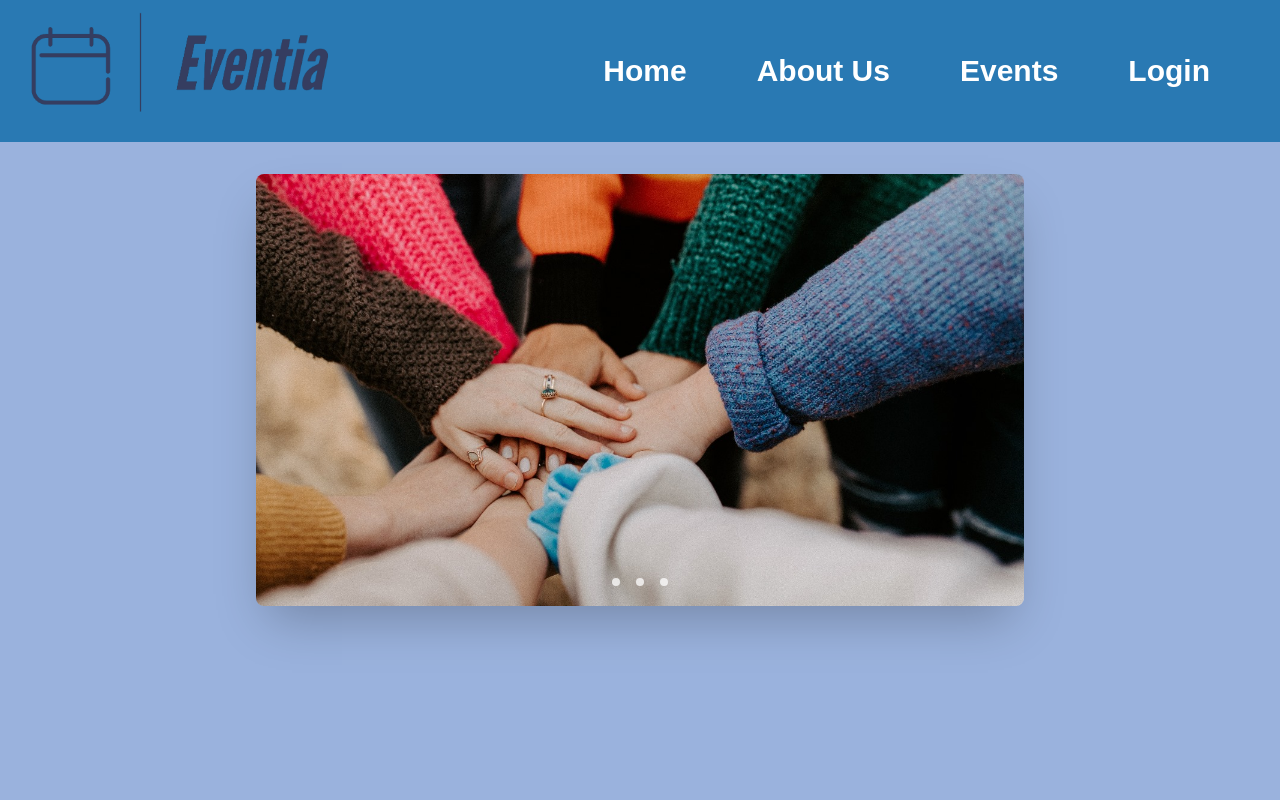
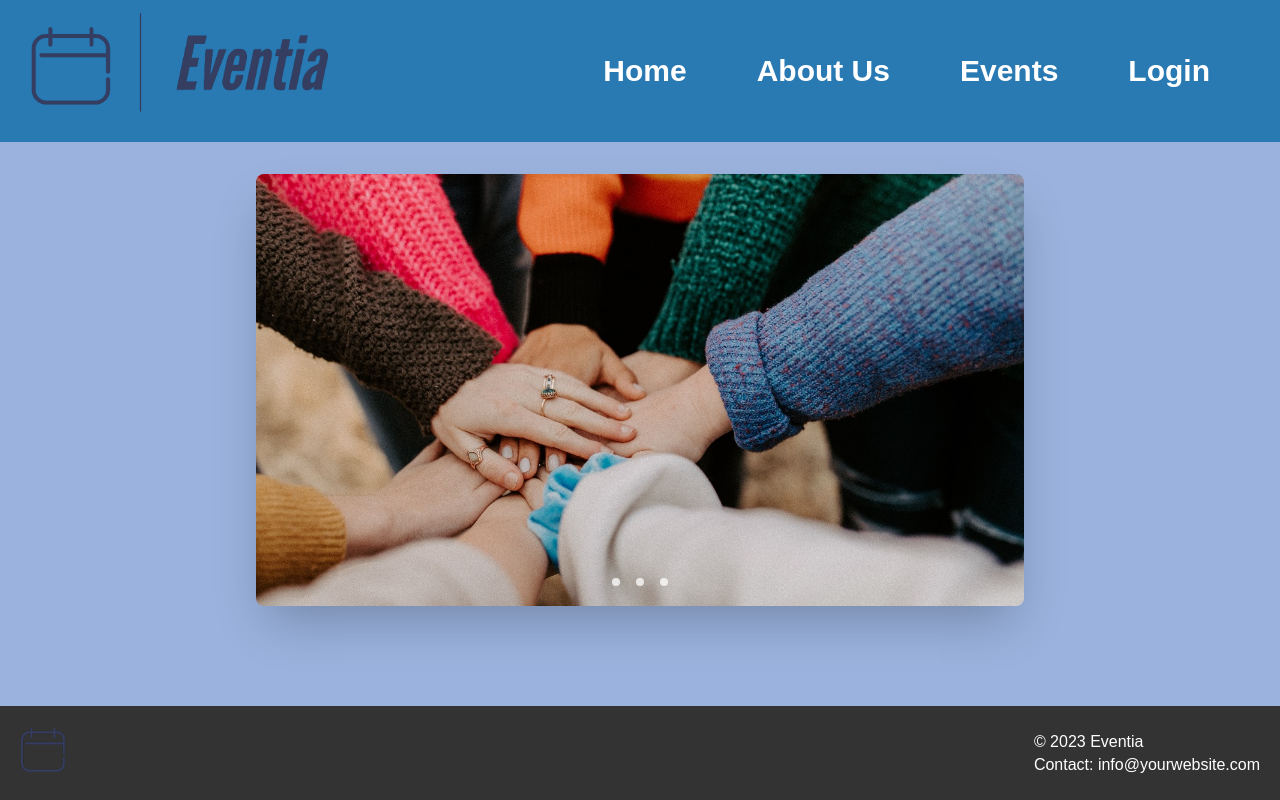
Before and after one commit to adar-k-d/noobie_StackUp, a plain HTML site: page index.html in a window 1280 px wide. Drawn offline with Linux system fonts and the light colour scheme.

Commit message:
added footer

```diff
--- a/css/styles.css
+++ b/css/styles.css
@@ -103,3 +103,35 @@ nav li a {
     transition: transform 0.2s;
     margin-right: 50px;
 }
+
+/*-----------footer------------*/
+/* Add space between navigation items */
+.nav-links li {
+    margin-right: 20px; /* Adjust the right margin as needed for spacing */
+}
+
+/* Add this CSS to create a sticky footer */
+footer {
+    background-color: #333;
+    color: #fff;
+    padding: 20px 0;
+    position: absolute;
+    bottom: 0;
+    width: 100%;
+}
+
+.footer-content {
+    display: flex;
+    justify-content: space-between;
+    align-items: center;
+    padding: 0 20px;
+}
+
+.footer-logo img {
+    width: auto;
+    height: 50px;
+}
+
+.footer-info p {
+    margin: 5px 0;
+}
--- a/index.html
+++ b/index.html
@@ -12,7 +12,7 @@
             <img src="images/logo.png" alt="Your Logo">
         </div>
         <ul class="nav-links">
-            <li><a href="#">Home</a></li>
+            <li><a href="https://adar-k-d.github.io/noobie_StackUp/">Home</a></li>
             <li><a href="#">About Us</a></li>
             <li><a href="#">Events</a></li>
             <li><a href="#">Login</a></li>
@@ -34,6 +34,22 @@
         </div>
    </section>
 
+   <section>
+   </section>
+
+   <footer>
+    <div class="footer-content">
+        <div class="footer-logo">
+            <img src="/images/logo_footer.png" alt="Footer Logo">
+        </div>
+        <div class="footer-info">
+            <p>&copy; 2023 Eventia</p>
+            <p>Contact: info@yourwebsite.com</p>
+        </div>
+    </div>
+</footer>
+
+
 
     <script src="js/script.js"></script>
 </body>
```
Also changed, not shown: images/logo_footer.png (added).
